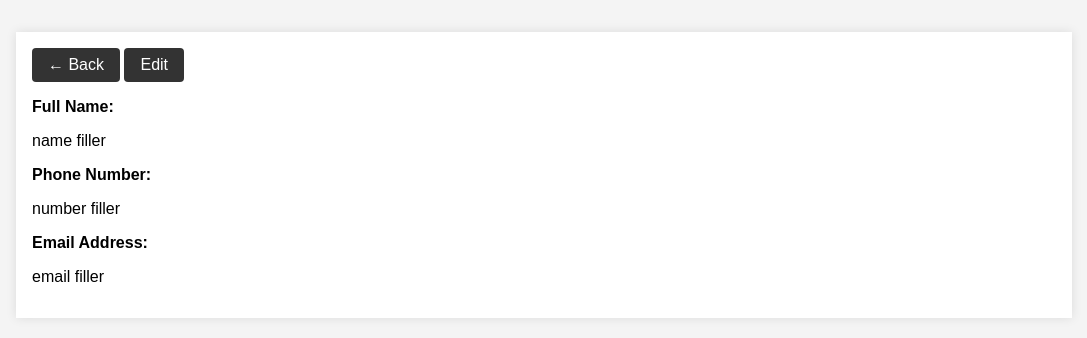
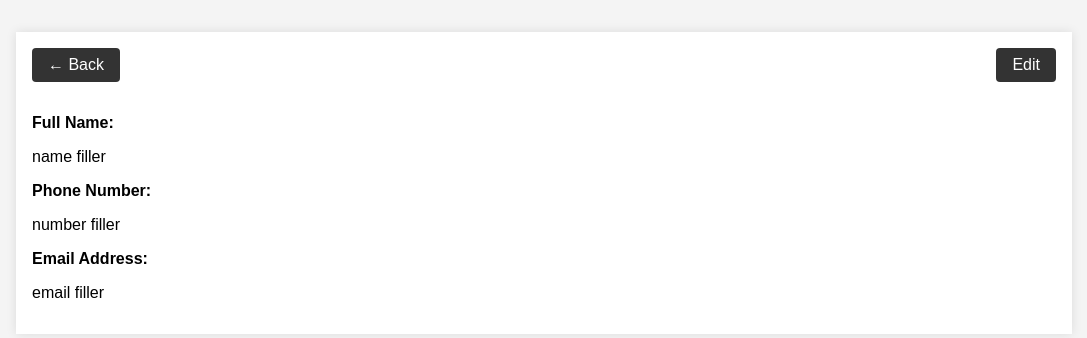
Before and after one commit to software-students-fall2023/2-web-app-exercise-team1-pt-2, a Python web app: template templates/contact.html in a window 1280 px wide. Shown: the part 112-450 px from the top of the page, without its empty margins (96-1183 px from the left). Run offline with Jinja, Linux system fonts and the light colour scheme; the template is opened without the code that fills it, so the values that code supplies are empty.

Commit message:
made edit button to the right

```diff
--- a/styles/contact.css
+++ b/styles/contact.css
@@ -29,6 +29,12 @@ strong {
     margin-bottom: 0.5rem;
 }
 
+.buttons{
+    display: flex;
+    justify-content: space-between;
+    margin-bottom: 1rem;
+}
+
 .buttons a {
     display: inline-block;
     background-color: #333;
@@ -42,3 +48,11 @@ strong {
 .buttons a:hover {
     background-color: #555;
 }
+
+#back{
+    order: 1;
+}
+
+#edit{
+    order: 2;
+}
--- a/templates/contact.html
+++ b/templates/contact.html
@@ -12,8 +12,8 @@
     </header>
     <main>
         <div class="buttons">
-            <a href="javascript:history.back()">&#8592; Back</a>
-            <a class="edit-button" href="./edit">Edit</a>
+            <a href="javascript:history.back()" id="back">&#8592; Back</a>
+            <a href="./edit" id="edit">Edit</a>
         </div>
         <div class="details-group">
             <strong>Full Name:</strong>
```
